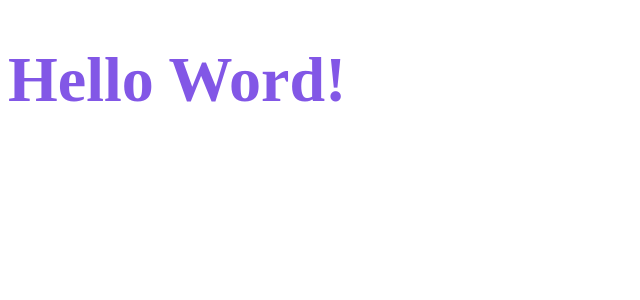
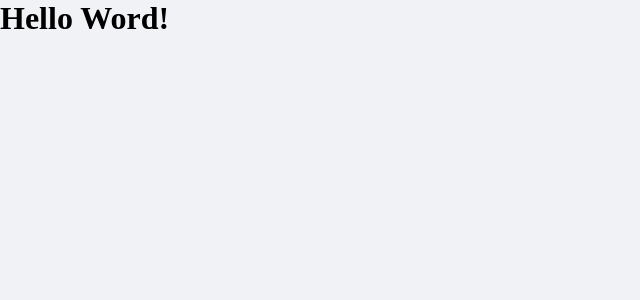
Before and after one commit to NiltonIzaguirres/dt-money, a React (Create React App) app: page / in a window 1280 px wide. Shown: the top 300 px of the page, without its empty margins (0-640 px from the left). Built offline with nearby package versions, Linux system fonts and the light colour scheme.

Commit message:
style: global style added

```diff
--- a/src/App.tsx
+++ b/src/App.tsx
@@ -1,14 +1,10 @@
-import styled from 'styled-components';
-
-const Title = styled.h1`
-  font-size: 64px;
-  color: #8257e6;
-`;
+import { GlobalStyle } from "./styles/global";
 
 export function App() {
   return (
     <div className="App">
-      <Title>Hello Word!</Title>
+      <h1>Hello Word!</h1>
+      <GlobalStyle />
     </div>
   );
 }
--- /dev/null
+++ b/src/styles/global.ts
@@ -0,0 +1,47 @@
+import { createGlobalStyle } from 'styled-components';
+
+export const GlobalStyle = createGlobalStyle`
+  :root {
+    --blue: #5429cc;
+    --red: #e52e4d;
+    --green: #33cc95;
+
+    --blue-light: #6933ff;
+
+    --text-title: #363f5f;
+    --text-body: #969cb3;
+
+    --background: #f0f2f5;
+    --shape: #ffffff;
+  }
+
+  * {
+    margin: 0;
+    padding: 0;
+    box-sizing: border-box;
+  }
+
+  html {
+    @media (max-width: 1000px) {
+      font-size: 93.75%;
+    }
+
+    @media (max-width: 720px) {
+      font-size: 87.5%;
+    }
+  }
+
+  body {
+    background-color: var(--background);
+    -webkit-font-smoothing: antialiased;
+  }
+
+  button {
+    cursor: pointer;
+  }
+
+  [disabled] {
+    opacity: 0.6;
+    cursor: not-allowed;
+  }
+`;
```
